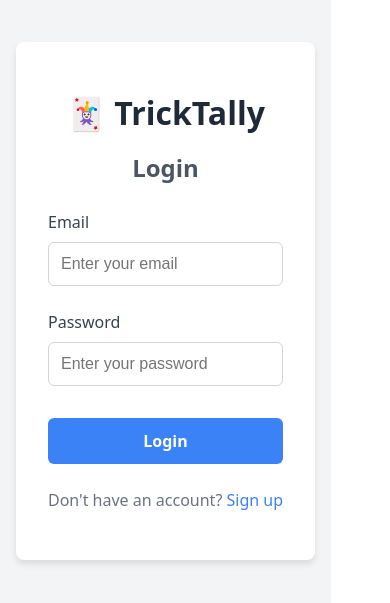
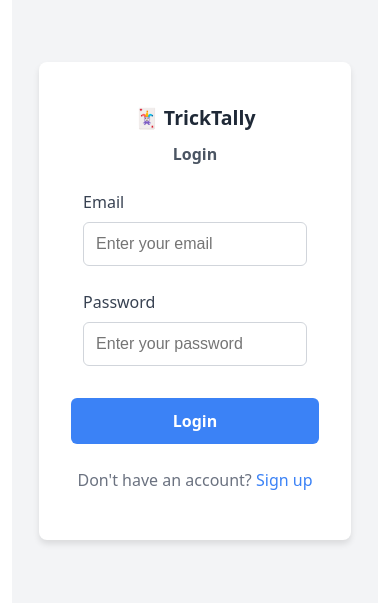
Before and after one commit to prince-up/trickytally-, a React (Vite) app in the folder client/trickytally/: page /login in a window 390 px wide. Shown: the part 121-724 px from the top of the page. Built offline with nearby package versions, Linux system fonts and the light colour scheme; no server answers.

Commit message:
Add aggressive iPhone mobile fixes for proper screen fitting

```diff
--- a/client/trickytally/src/index.css
+++ b/client/trickytally/src/index.css
@@ -14,15 +14,25 @@
 }
 
 /* Global box-sizing for better mobile layout */
-*, *::before, *::after {
+*,
+*::before,
+*::after {
   box-sizing: border-box;
 }
 
 /* Prevent horizontal overflow on mobile */
-html, body {
+html,
+body {
   overflow-x: hidden;
   width: 100%;
   max-width: 100vw;
+}
+
+/* Root container fix for mobile */
+#root {
+  width: 100%;
+  max-width: 100vw;
+  overflow-x: hidden;
 }
 
 /* Hide number input spinners for better UX */
@@ -42,6 +52,7 @@ a {
   color: #646cff;
   text-decoration: inherit;
 }
+
 a:hover {
   color: #535bf2;
 }
@@ -70,9 +81,11 @@ button {
   cursor: pointer;
   transition: border-color 0.25s;
 }
+
 button:hover {
   border-color: #646cff;
 }
+
 button:focus,
 button:focus-visible {
   outline: 4px auto -webkit-focus-ring-color;
@@ -80,10 +93,19 @@ button:focus-visible {
 
 /* Mobile-specific styles */
 @media (max-width: 768px) {
+
+  /* Force all containers to fit viewport */
+  * {
+    max-width: 100vw;
+  }
+
   /* Ensure all inputs fit on mobile */
-  input, textarea, select {
+  input,
+  textarea,
+  select {
     max-width: 100%;
-    font-size: 16px; /* Prevents zoom on iOS */
+    font-size: 16px;
+    /* Prevents zoom on iOS */
   }
 
   /* Make tables responsive */
@@ -95,9 +117,54 @@ button:focus-visible {
   }
 
   /* Prevent text overflow */
-  h1, h2, h3, h4, h5, h6 {
+  h1,
+  h2,
+  h3,
+  h4,
+  h5,
+  h6 {
     word-wrap: break-word;
     overflow-wrap: break-word;
+    font-size: clamp(1rem, 4vw, 2rem) !important;
+  }
+
+  /* Reduce padding on mobile */
+  div,
+  section,
+  article {
+    padding-left: min(1rem, 3vw);
+    padding-right: min(1rem, 3vw);
+  }
+}
+
+/* Extra small screens (iPhone SE, small phones) */
+@media (max-width: 430px) {
+
+  /* Even more aggressive size reductions */
+  h1 {
+    font-size: clamp(1.2rem, 5vw, 1.8rem) !important;
+  }
+
+  h2 {
+    font-size: clamp(1rem, 4vw, 1.5rem) !important;
+  }
+
+  h3 {
+    font-size: clamp(0.9rem, 3vw, 1.2rem) !important;
+  }
+
+  /* Smaller buttons on small screens */
+  button {
+    padding: 0.5em 0.8em;
+    font-size: 0.9em;
+  }
+
+  /* Smaller inputs */
+  input,
+  textarea,
+  select {
+    padding: 0.5rem;
+    font-size: 14px;
   }
 }
 
@@ -106,9 +173,11 @@ button:focus-visible {
     color: #213547;
     background-color: #ffffff;
   }
+
   a:hover {
     color: #747bff;
   }
+
   button {
     background-color: #f9f9f9;
   }
--- a/client/trickytally/src/pages/CreateSession.tsx
+++ b/client/trickytally/src/pages/CreateSession.tsx
@@ -529,9 +529,9 @@ const styles: { [key: string]: React.CSSProperties } = {
     fontWeight: '500',
   },
   playersSection: {
-    marginTop: '2rem',
-    marginBottom: '2rem',
-    padding: '2rem',
+    marginTop: '1.5rem',
+    marginBottom: '1.5rem',
+    padding: '1.5rem',
     background: 'linear-gradient(135deg, #8b0000 0%, #dc143c 100%)',
     borderRadius: '12px',
     boxShadow: '0 4px 15px rgba(0,0,0,0.3)',
@@ -539,8 +539,8 @@ const styles: { [key: string]: React.CSSProperties } = {
   },
   playerNamesGrid: {
     display: 'grid',
-    gridTemplateColumns: 'repeat(auto-fit, minmax(120px, 1fr))',
-    gap: '0.75rem',
+    gridTemplateColumns: 'repeat(auto-fit, minmax(100px, 1fr))',
+    gap: '0.5rem',
   },
   roundsSection: {
     marginTop: '2rem',
@@ -597,22 +597,24 @@ const styles: { [key: string]: React.CSSProperties } = {
     border: '3px solid #ffd700',
   },
   tableTh: {
-    padding: '1.2rem',
+    padding: '0.8rem 0.5rem',
     textAlign: 'center',
     background: 'linear-gradient(135deg, #8b0000 0%, #dc143c 100%)',
     fontWeight: '700',
     color: '#ffd700',
-    fontSize: '1rem',
+    fontSize: 'clamp(0.75rem, 2vw, 1rem)',
     textTransform: 'uppercase',
-    letterSpacing: '1px',
+    letterSpacing: '0.5px',
     textShadow: '2px 2px 4px rgba(0,0,0,0.5)',
     borderBottom: '3px solid #ffd700',
+    whiteSpace: 'nowrap',
   },
   headerWithIcon: {
     display: 'flex',
     alignItems: 'center',
     justifyContent: 'center',
-    gap: '0.5rem',
+    gap: '0.25rem',
+    fontSize: 'clamp(0.7rem, 2vw, 0.9rem)',
   },
   tableRow: {
     transition: 'background-color 0.2s ease',
```
